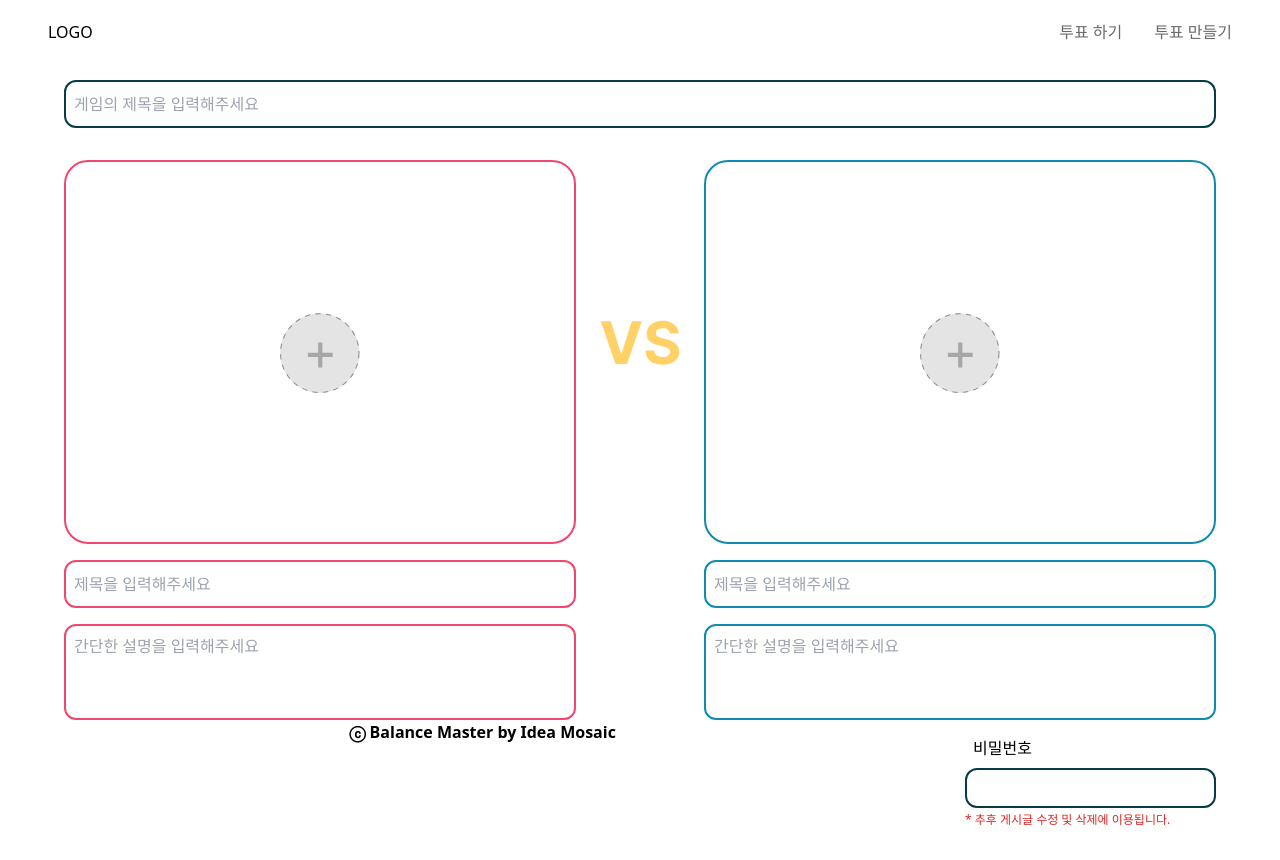
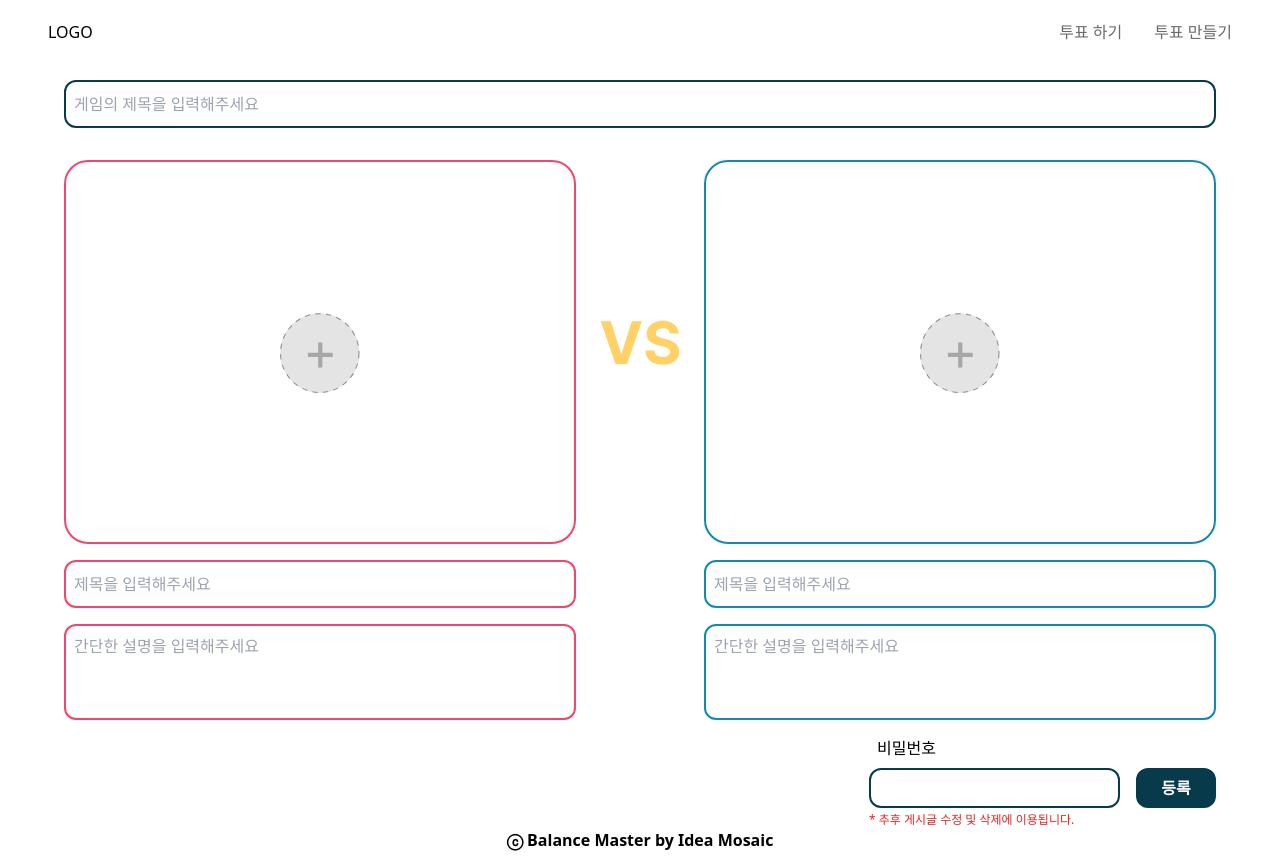
Before and after one commit to idea-mosaic/balance-master, a Next.js app in the folder frontend/: page /create in a window 1280 px wide. Before the commit the page ends 828 px from the top, so only its background shows below. Built offline with nearby package versions, Linux system fonts and the light colour scheme.

Commit message:
[Feat] 댓글 컴포넌트 제작

```diff
--- /dev/null
+++ b/frontend/components/Comment.tsx
@@ -0,0 +1,17 @@
+import React from "react";
+
+function Comment() {
+  return (
+    <div className="px-4">
+      <div className="flex justify-between text-xs">
+        <div>익명 2021.01.03 05:00</div>
+        <div className="flex gap-2">
+          <div>수정</div>|<div>삭제</div>
+        </div>
+      </div>
+      <div>짬뽕이 진짜 맛있음</div>
+    </div>
+  );
+}
+
+export default Comment;
--- a/frontend/components/Header.tsx
+++ b/frontend/components/Header.tsx
@@ -11,11 +11,20 @@ function Header() {
     router.push("/create");
   };
 
+  const handleClickVote = () => {
+    router.push("/vote");
+  };
+
   return (
     <div className="h-16 flex justify-between items-center px-12">
       <button onClick={handleClickLogo}>LOGO</button>
       <div className="flex gap-8">
-        <button className="hover:font-bold text-grayColor">투표 하기</button>
+        <button
+          className="hover:font-bold text-grayColor"
+          onClick={handleClickVote}
+        >
+          투표 하기
+        </button>
         <button
           className="hover:font-bold text-grayColor"
           onClick={handleClickCreate}
--- a/frontend/components/PasswordPostSubmit.tsx
+++ b/frontend/components/PasswordPostSubmit.tsx
@@ -4,7 +4,22 @@ import TextInput from "./TextInput";
 function PasswordPostSubmit() {
   return (
     <div>
-      <TextInput label="비밀번호" type="password" />
+      <div className="flex  items-end gap-4">
+        <div>
+          <TextInput label="비밀번호" type="password" />
+        </div>
+        <Button
+          clickEvent={function (): void {
+            alert("CLICKED!!");
+          }}
+          content={"등록"}
+          color={"main-color3"}
+          height={"h-10"}
+          width={"w-20"}
+          borderRadius="rounded-xl"
+          fontStyle="font-bold text-white"
+        ></Button>
+      </div>
       <div className="text-xs text-red-600 mt-1">
         * 추후 게시글 수정 및 삭제에 이용됩니다.
       </div>
--- a/frontend/pages/create.tsx
+++ b/frontend/pages/create.tsx
@@ -20,7 +20,7 @@ function create() {
           className="absolute top-80 left-1/2 -translate-x-1/2"
         />
       </div>
-      <div className="float-right mt-2">
+      <div className="mt-2 flex justify-end">
         <PasswordPostSubmit />
       </div>
     </div>
--- /dev/null
+++ b/frontend/pages/vote.tsx
@@ -0,0 +1,11 @@
+import Comment from "@/components/Comment";
+
+function vote() {
+  return (
+    <div>
+      <Comment />
+    </div>
+  );
+}
+
+export default vote;
```
